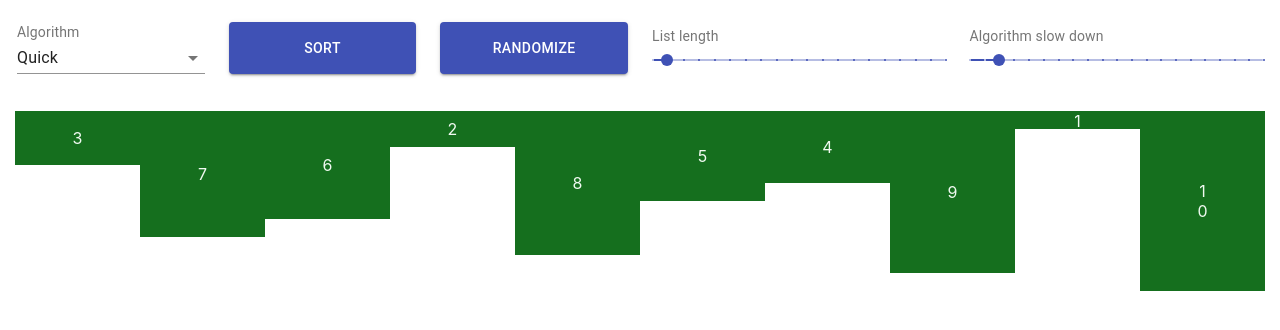
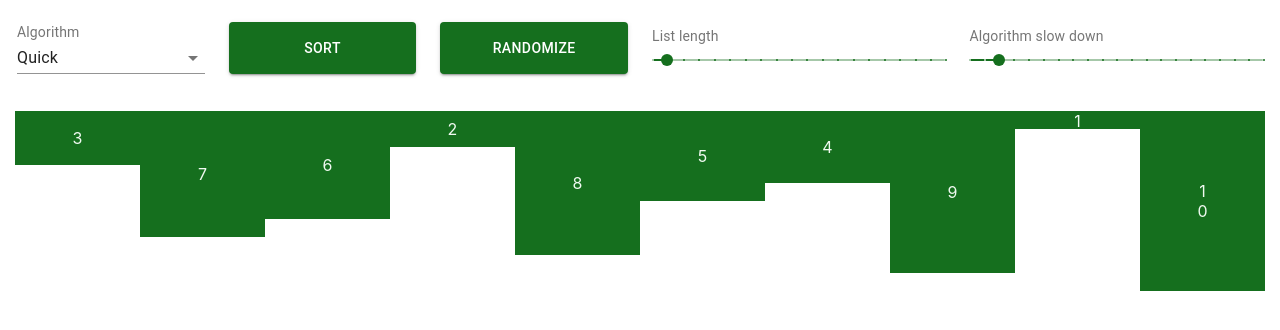
Before and after one commit to bertdk/sortox-app, a React (Create React App) app: page / in a window 1280 px wide. Shown: the top 330 px of the page. Built offline with nearby package versions, Linux system fonts and the light colour scheme.

Commit message:
feat: add theme

```diff
--- a/src/index.tsx
+++ b/src/index.tsx
@@ -2,10 +2,14 @@ import React from 'react'
 import ReactDOM from 'react-dom'
 import './index.css'
 import { App } from './App'
+import { ThemeProvider } from '@material-ui/core'
+import { theme } from 'styles/theme'
 
 ReactDOM.render(
   <React.StrictMode>
-    <App />
+    <ThemeProvider theme={theme}>
+      <App />
+    </ThemeProvider>
   </React.StrictMode>,
   document.getElementById('root')
 )
--- /dev/null
+++ b/src/styles/theme.ts
@@ -0,0 +1,9 @@
+import { createMuiTheme } from '@material-ui/core'
+
+export const theme = createMuiTheme({
+  palette: {
+    primary: {
+      main: '#156f1e',
+    },
+  },
+})
```
